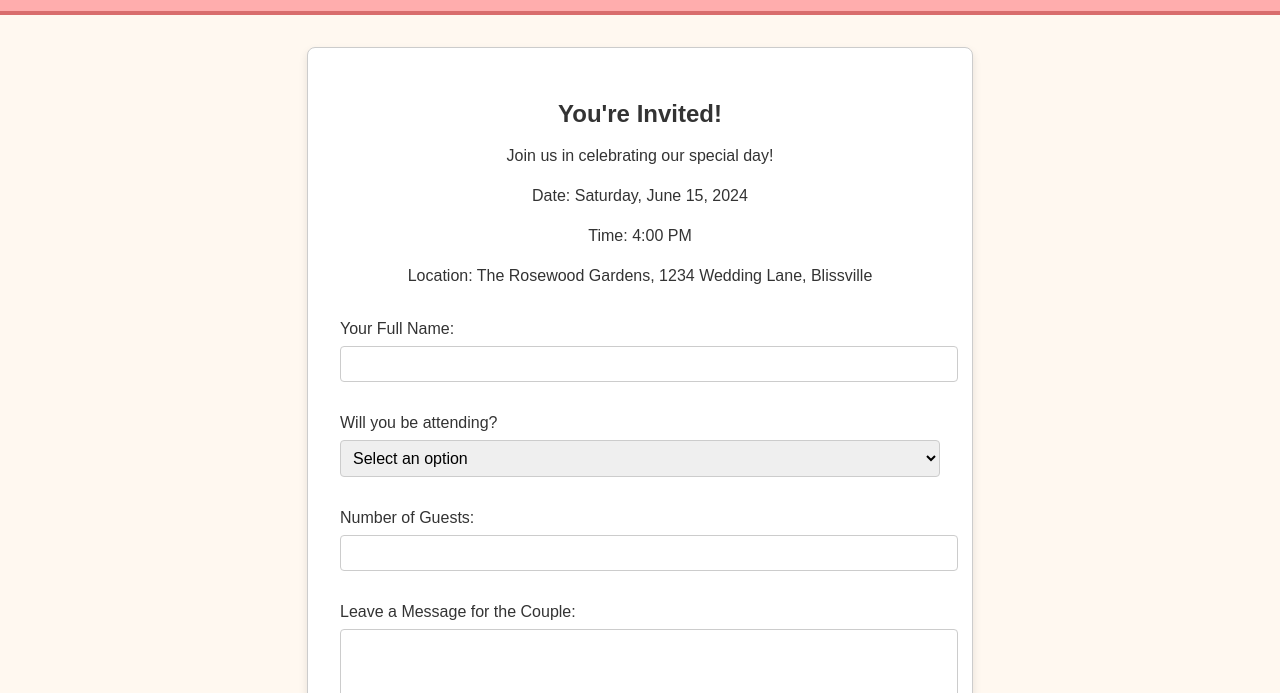
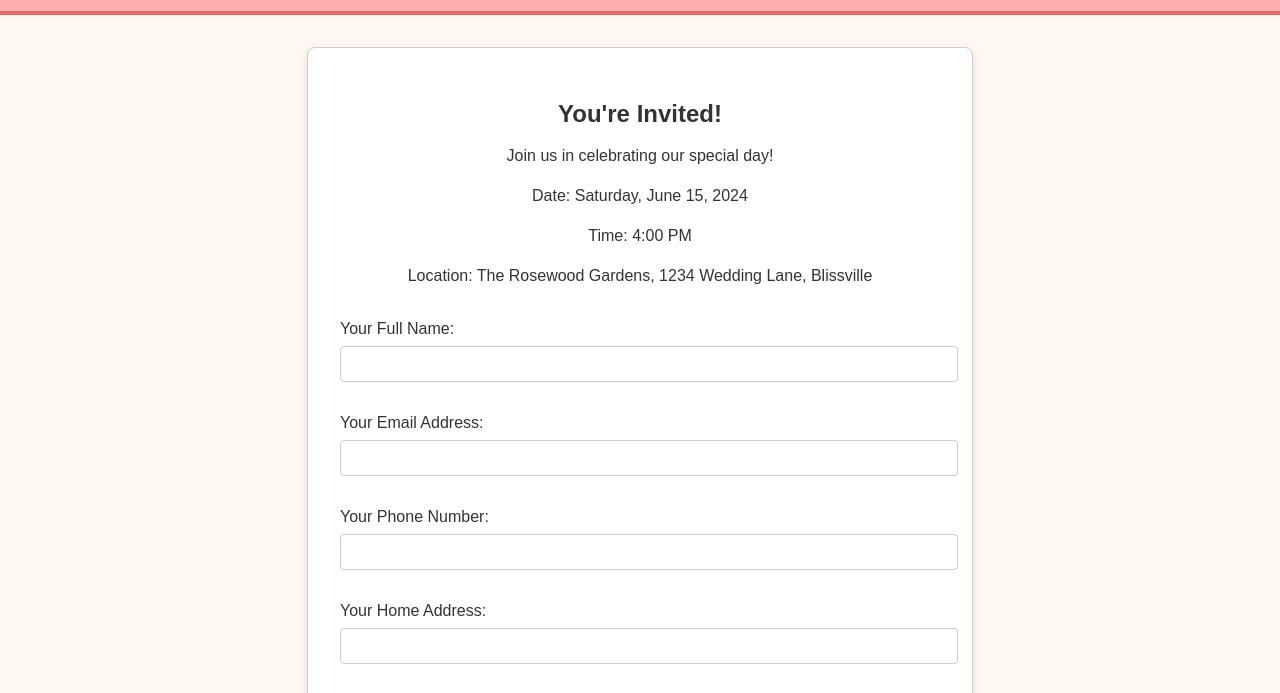
Before and after one commit to RedDeb/weddingRSVP, a plain HTML site: page index.html in a window 1280 px wide. Shown: the part 98-791 px from the top of the page. Drawn offline with Linux system fonts and the light colour scheme.

Commit message:
Update index.html

```diff
--- a/index.html
+++ b/index.html
@@ -95,6 +95,21 @@
             </div>
 
             <div class="question">
+                <label for="email">Your Email Address:</label>
+                <input type="text" id="email" name="email" required>
+            </div>
+
+            <div class="question">
+                <label for="phone">Your Phone Number:</label>
+                <input type="text" id="phone" name="phone" required>
+            </div>
+
+            <div class="question">
+                <label for="address">Your Home Address:</label>
+                <input type="text" id="address" name="address" required>
+            </div>
+
+            <div class="question">
                 <label for="attendance">Will you be attending?</label>
                 <select id="attendance" name="attendance" required>
                     <option value="">Select an option</option>
```
